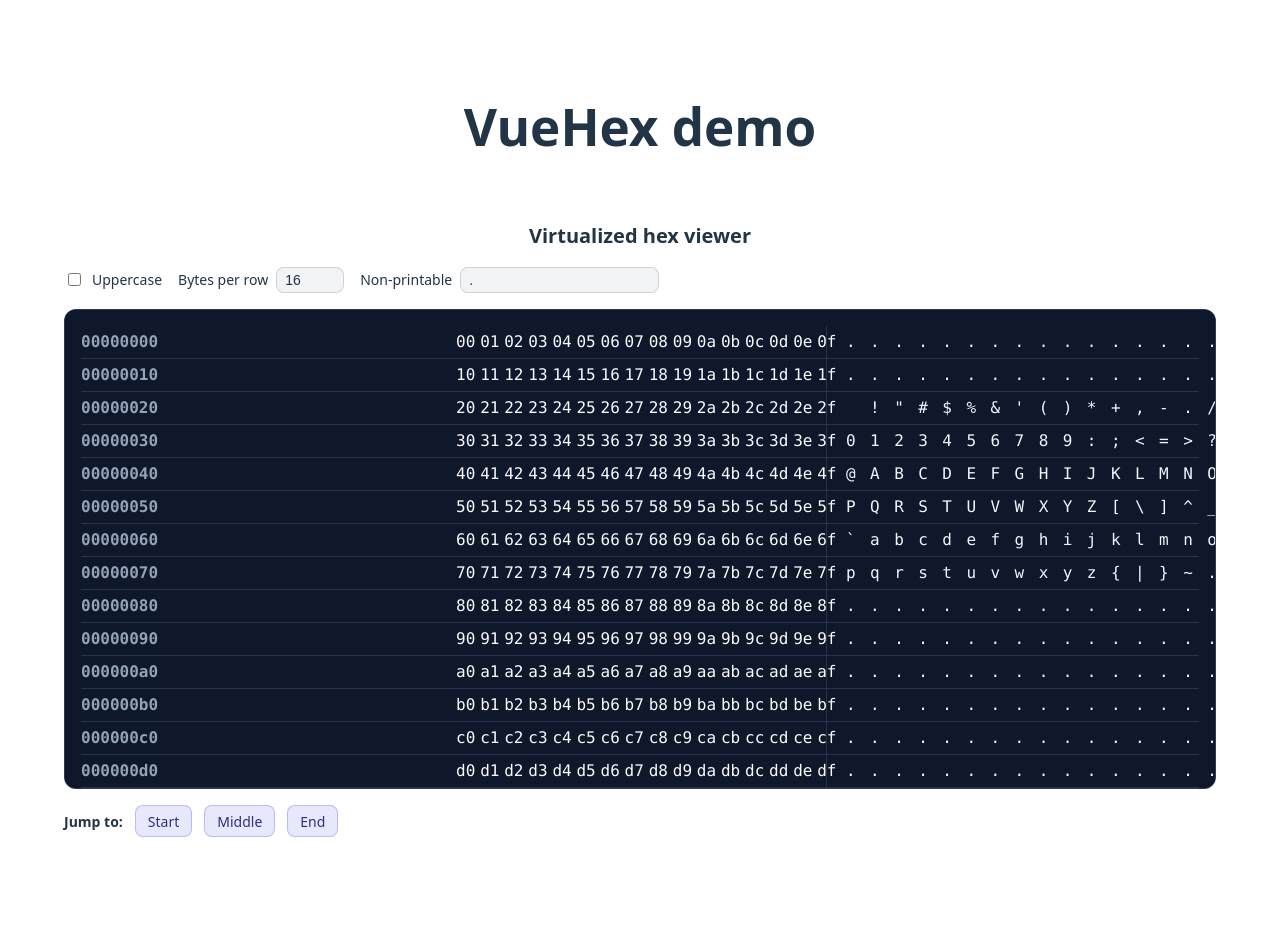
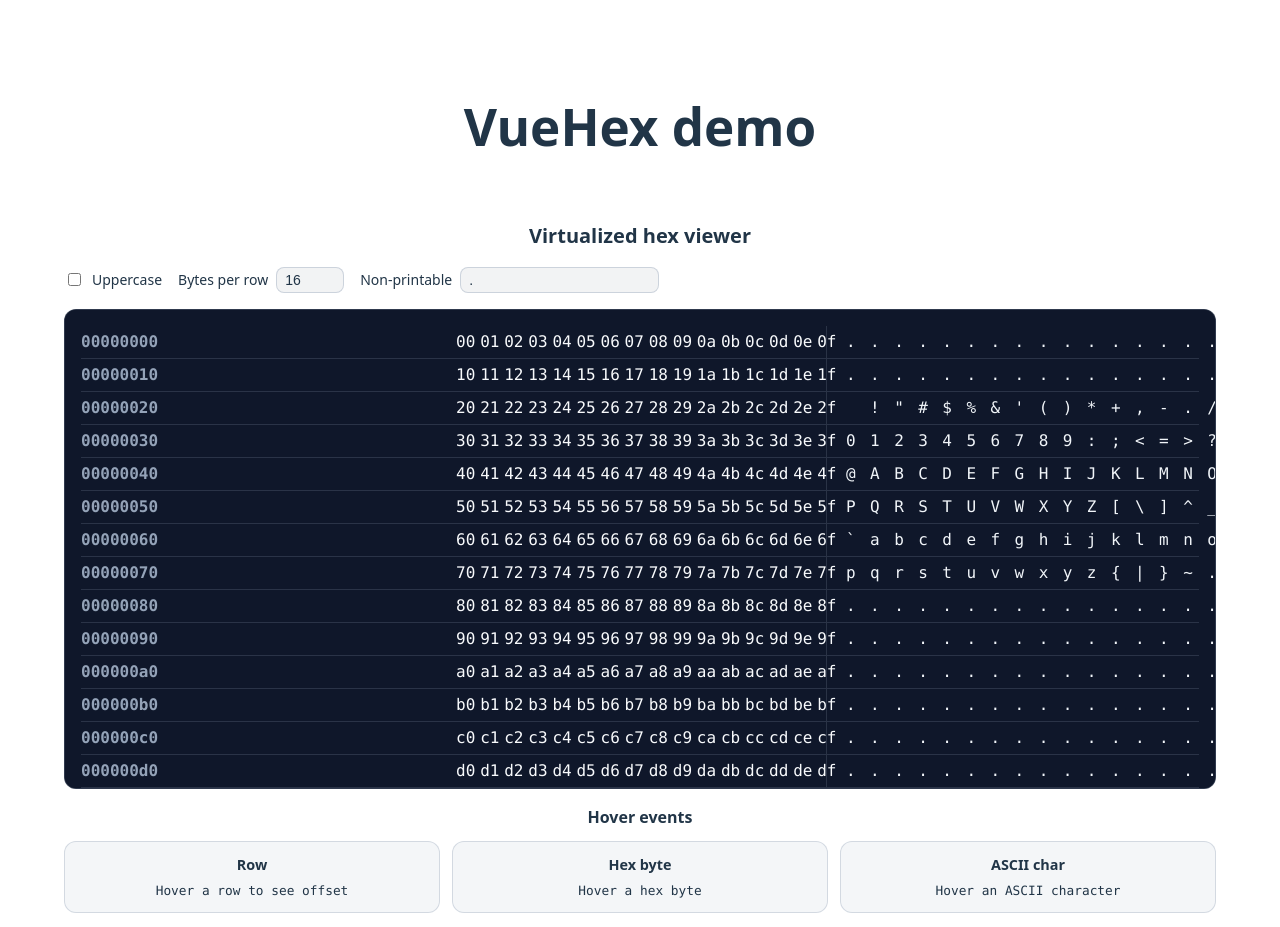
Before and after one commit to vvollers/vuehex, a Vue app: page / in a window 1280 px wide. Shown: the top 927 px of the page. Before the commit the page ends 901 px from the top, so only its background shows below. Built offline with nearby package versions, Linux system fonts and the light colour scheme.

Commit message:
wip: add hover

```diff
--- a/src/App.vue
+++ b/src/App.vue
@@ -33,7 +33,28 @@
           :bytes-per-row="bytesPerRow"
           :uppercase="uppercase"
           :non-printable-char="nonPrintableChar"
+          @row-hover="handleRowHover"
+          @hex-hover="handleHexHover"
+          @ascii-hover="handleAsciiHover"
         />
+      </div>
+
+      <div class="events">
+        <h3 class="events-title">Hover events</h3>
+        <div class="events-grid">
+          <div class="events-card">
+            <h4>Row</h4>
+            <p>{{ rowHoverText }}</p>
+          </div>
+          <div class="events-card">
+            <h4>Hex byte</h4>
+            <p>{{ hexHoverText }}</p>
+          </div>
+          <div class="events-card">
+            <h4>ASCII char</h4>
+            <p>{{ asciiHoverText }}</p>
+          </div>
+        </div>
       </div>
 
       <div class="controls">
@@ -74,11 +95,11 @@ const bytesPerRowInput = ref(BYTES_PER_ROW);
 const nonPrintableInput = ref(".");
 
 const bytesPerRow = computed(() =>
-	Math.max(1, Math.trunc(bytesPerRowInput.value)),
+  Math.max(1, Math.trunc(bytesPerRowInput.value))
 );
 
 const nonPrintableChar = computed(() =>
-	nonPrintableInput.value.length > 0 ? nonPrintableInput.value[0] : ".",
+  nonPrintableInput.value.length > 0 ? nonPrintableInput.value[0] : "."
 );
 
 const viewerBinding = ref<VueHexDataBinding>({
@@ -90,6 +111,40 @@ const viewerBinding = ref<VueHexDataBinding>({
   requestWindow: handleRequestWindow,
 });
 
+const rowHoverOffset = ref<number | null>(null);
+const hexHoverDetails = ref<{ index: number; byte: number } | null>(null);
+const asciiHoverDetails = ref<{ index: number; byte: number } | null>(null);
+
+const rowHoverText = computed(() => {
+  const offset = rowHoverOffset.value;
+  if (offset == null) {
+    return "Hover a row to see offset";
+  }
+  return `${formatHex(offset, 8)} (${offset})`;
+});
+
+const hexHoverText = computed(() => {
+  const details = hexHoverDetails.value;
+  if (!details) {
+    return "Hover a hex byte";
+  }
+  return `Index ${formatHex(details.index, 8)} | Byte ${formatHex(
+    details.byte,
+    2
+  )}`;
+});
+
+const asciiHoverText = computed(() => {
+  const details = asciiHoverDetails.value;
+  if (!details) {
+    return "Hover an ASCII character";
+  }
+  return `Index ${formatHex(details.index, 8)} | Byte ${formatHex(
+    details.byte,
+    2
+  )}`;
+});
+
 function handleRequestWindow(request: VueHexWindowRequest) {
   const offset = Math.max(0, Math.min(request.offset, totalBytes));
   const length = Math.min(request.length, totalBytes - offset);
@@ -98,6 +153,18 @@ function handleRequestWindow(request: VueHexWindowRequest) {
     offset,
     data: slice,
   };
+}
+
+function handleRowHover(payload: { offset: number }) {
+  rowHoverOffset.value = payload.offset;
+}
+
+function handleHexHover(payload: { index: number; byte: number }) {
+  hexHoverDetails.value = payload;
+}
+
+function handleAsciiHover(payload: { index: number; byte: number }) {
+  asciiHoverDetails.value = payload;
 }
 
 function scrollToByte(offset: number) {
@@ -114,6 +181,10 @@ function scrollToMiddle() {
 
 function scrollToEnd() {
   scrollToByte(Math.max(totalBytes - bytesPerRow.value, 0));
+}
+
+function formatHex(value: number, pad: number): string {
+  return `0x${value.toString(16).padStart(pad, "0")}`;
 }
 </script>
 
@@ -136,6 +207,45 @@ function scrollToEnd() {
 .viewer {
   height: min(480px, 70vh);
   min-height: 320px;
+}
+
+.events {
+  display: grid;
+  gap: 0.75rem;
+}
+
+.events-title {
+  margin: 0;
+  font-size: 1rem;
+  font-weight: 600;
+}
+
+.events-grid {
+  display: grid;
+  gap: 0.75rem;
+  grid-template-columns: repeat(auto-fit, minmax(200px, 1fr));
+}
+
+.events-card {
+  border-radius: 0.75rem;
+  border: 1px solid rgba(148, 163, 184, 0.35);
+  background: rgba(148, 163, 184, 0.1);
+  padding: 0.75rem;
+  display: grid;
+  gap: 0.35rem;
+}
+
+.events-card h4 {
+  margin: 0;
+  font-size: 0.9rem;
+  font-weight: 600;
+}
+
+.events-card p {
+  margin: 0;
+  font-family: ui-monospace, SFMono-Regular, Menlo, Monaco, Consolas,
+    "Liberation Mono", "Courier New", monospace;
+  font-size: 0.8rem;
 }
 
 .panel-title {
--- a/src/components/VueHex.vue
+++ b/src/components/VueHex.vue
@@ -91,6 +91,12 @@ const props = withDefaults(
   }
 );
 
+const emit = defineEmits<{
+  (event: "row-hover", payload: { offset: number }): void;
+  (event: "hex-hover", payload: { index: number; byte: number }): void;
+  (event: "ascii-hover", payload: { index: number; byte: number }): void;
+}>();
+
 const bindingWindow = computed(() => props.binding.window);
 const totalBytes = computed(() => props.binding.totalBytes);
 
@@ -167,6 +173,7 @@ const overscanRows = computed(() => Math.max(0, Math.trunc(props.overscan)));
 const lastRequested = shallowRef<VueHexWindowRequest | null>(null);
 
 let resizeObserver: ResizeObserver | null = null;
+let lastRowHoverOffset: number | null = null;
 
 watch(
   () => ({
@@ -221,6 +228,12 @@ onMounted(() => {
     resizeObserver.observe(container);
   }
 
+  const tbody = tbodyEl.value;
+  if (tbody) {
+    tbody.addEventListener("pointerover", handlePointerOver);
+    tbody.addEventListener("pointerout", handlePointerOut);
+  }
+
   pendingScrollByte.value = props.binding.window.offset;
   scheduleWindowEvaluation();
 });
@@ -228,10 +241,65 @@ onMounted(() => {
 onBeforeUnmount(() => {
   resizeObserver?.disconnect();
   resizeObserver = null;
+
+  const tbody = tbodyEl.value;
+  if (tbody) {
+    tbody.removeEventListener("pointerover", handlePointerOver);
+    tbody.removeEventListener("pointerout", handlePointerOut);
+  }
 });
 
 function handleScroll() {
   scheduleWindowEvaluation();
+}
+
+function handlePointerOver(event: PointerEvent) {
+  const target = event.target;
+  if (!(target instanceof HTMLElement)) {
+    return;
+  }
+
+  const rowEl = target.closest<HTMLElement>("tr[data-row-offset]");
+  if (rowEl?.dataset.rowOffset) {
+    const offset = Number.parseInt(rowEl.dataset.rowOffset, 10);
+    if (Number.isFinite(offset) && offset !== lastRowHoverOffset) {
+      lastRowHoverOffset = offset;
+      emit("row-hover", { offset });
+    }
+  }
+
+  const hexEl = target.closest<HTMLElement>("span[data-hex-index]");
+  if (hexEl?.dataset.hexIndex && hexEl.dataset.byteValue) {
+    const index = Number.parseInt(hexEl.dataset.hexIndex, 10);
+    const byte = Number.parseInt(hexEl.dataset.byteValue, 10);
+    if (Number.isFinite(index) && Number.isFinite(byte)) {
+      emit("hex-hover", { index, byte });
+    }
+  }
+
+  const asciiEl = target.closest<HTMLElement>("span[data-ascii-index]");
+  if (asciiEl?.dataset.asciiIndex && asciiEl.dataset.byteValue) {
+    const index = Number.parseInt(asciiEl.dataset.asciiIndex, 10);
+    const byte = Number.parseInt(asciiEl.dataset.byteValue, 10);
+    if (Number.isFinite(index) && Number.isFinite(byte)) {
+      emit("ascii-hover", { index, byte });
+    }
+  }
+}
+
+function handlePointerOut(event: PointerEvent) {
+  const currentTarget = event.currentTarget;
+  if (!(currentTarget instanceof HTMLElement)) {
+    return;
+  }
+
+  const nextTarget = event.relatedTarget;
+  if (
+    !(nextTarget instanceof HTMLElement) ||
+    !currentTarget.contains(nextTarget)
+  ) {
+    lastRowHoverOffset = null;
+  }
 }
 
 function scheduleWindowEvaluation() {
@@ -517,17 +585,21 @@ function buildHexTableMarkup(
 
   for (let offset = 0; offset < bytes.length; offset += bytesPerRow) {
     const remaining = Math.min(bytesPerRow, bytes.length - offset);
+    const rowOffset = baseOffset + offset;
 
     tableMarkup.push(
-      `<tr role="row"><th scope="row" class="vuehex-offset" role="rowheader">${formatOffset(
-        baseOffset + offset,
+      `<tr role="row" data-row-offset="${rowOffset}"><th scope="row" class="vuehex-offset" role="rowheader">${formatOffset(
+        rowOffset,
         uppercase
       )}</th><td class="vuehex-bytes" role="cell">`
     );
 
     for (let index = 0; index < remaining; index += 1) {
       const value = bytes[offset + index] ?? 0;
-      tableMarkup.push(`<span class="vuehex-byte">${hexLookup[value]}</span>`);
+      const absoluteIndex = rowOffset + index;
+      tableMarkup.push(
+        `<span class="vuehex-byte" data-hex-index="${absoluteIndex}" data-byte-value="${value}">${hexLookup[value]}</span>`
+      );
     }
 
     for (let pad = remaining; pad < bytesPerRow; pad += 1) {
@@ -540,11 +612,14 @@ function buildHexTableMarkup(
 
     for (let index = 0; index < remaining; index += 1) {
       const value = bytes[offset + index] ?? 0;
+      const absoluteIndex = rowOffset + index;
       const char =
         value >= 0x20 && value <= 0x7e
           ? escapeAsciiChar(String.fromCharCode(value))
           : asciiFallbackEscaped;
-      tableMarkup.push(`<span class="vuehex-ascii-char">${char}</span>`);
+      tableMarkup.push(
+        `<span class="vuehex-ascii-char" data-ascii-index="${absoluteIndex}" data-byte-value="${value}">${char}</span>`
+      );
     }
 
     for (let pad = remaining; pad < bytesPerRow; pad += 1) {
```
Lines whose indentation alone changed are shown as unchanged.
